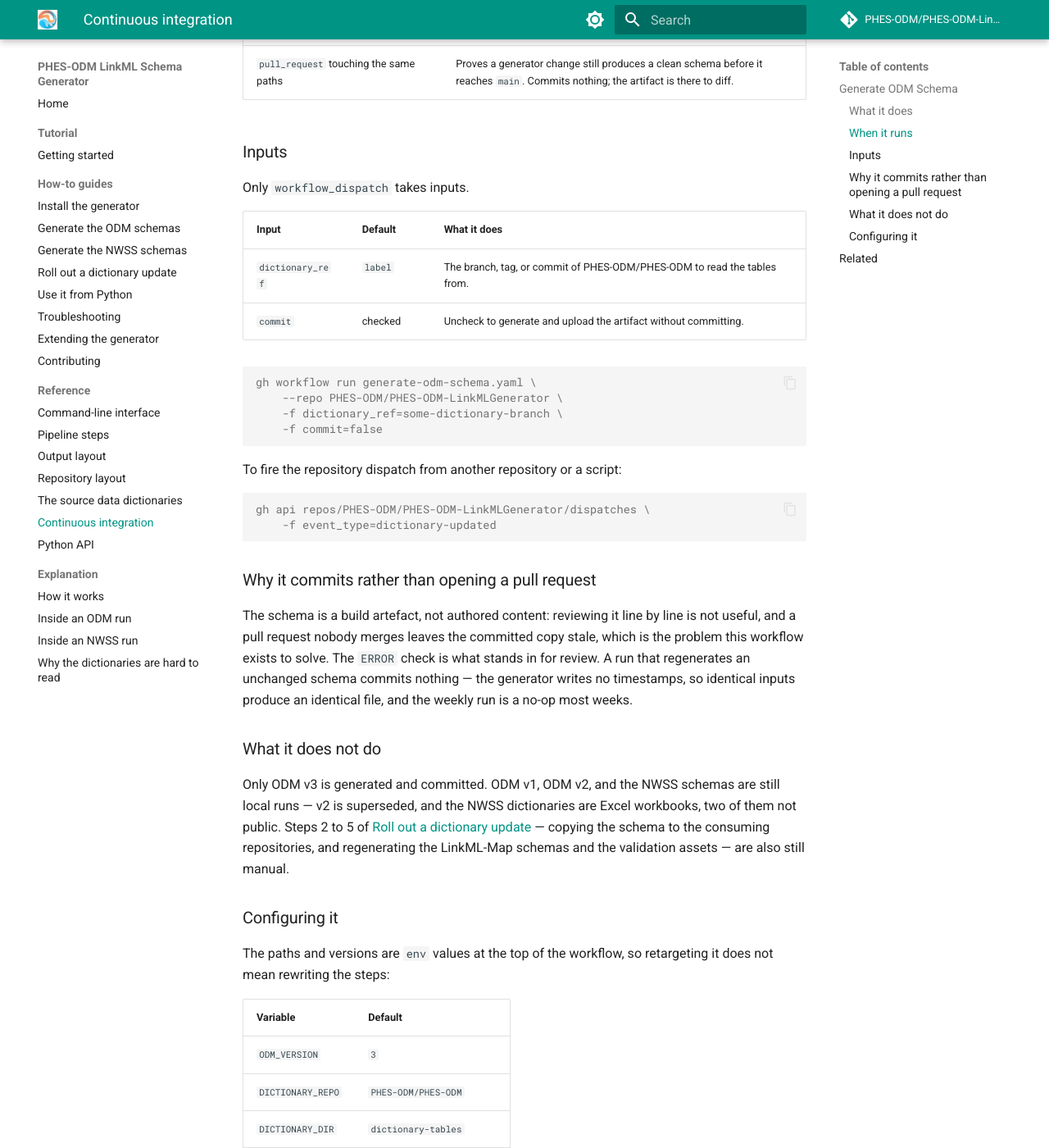
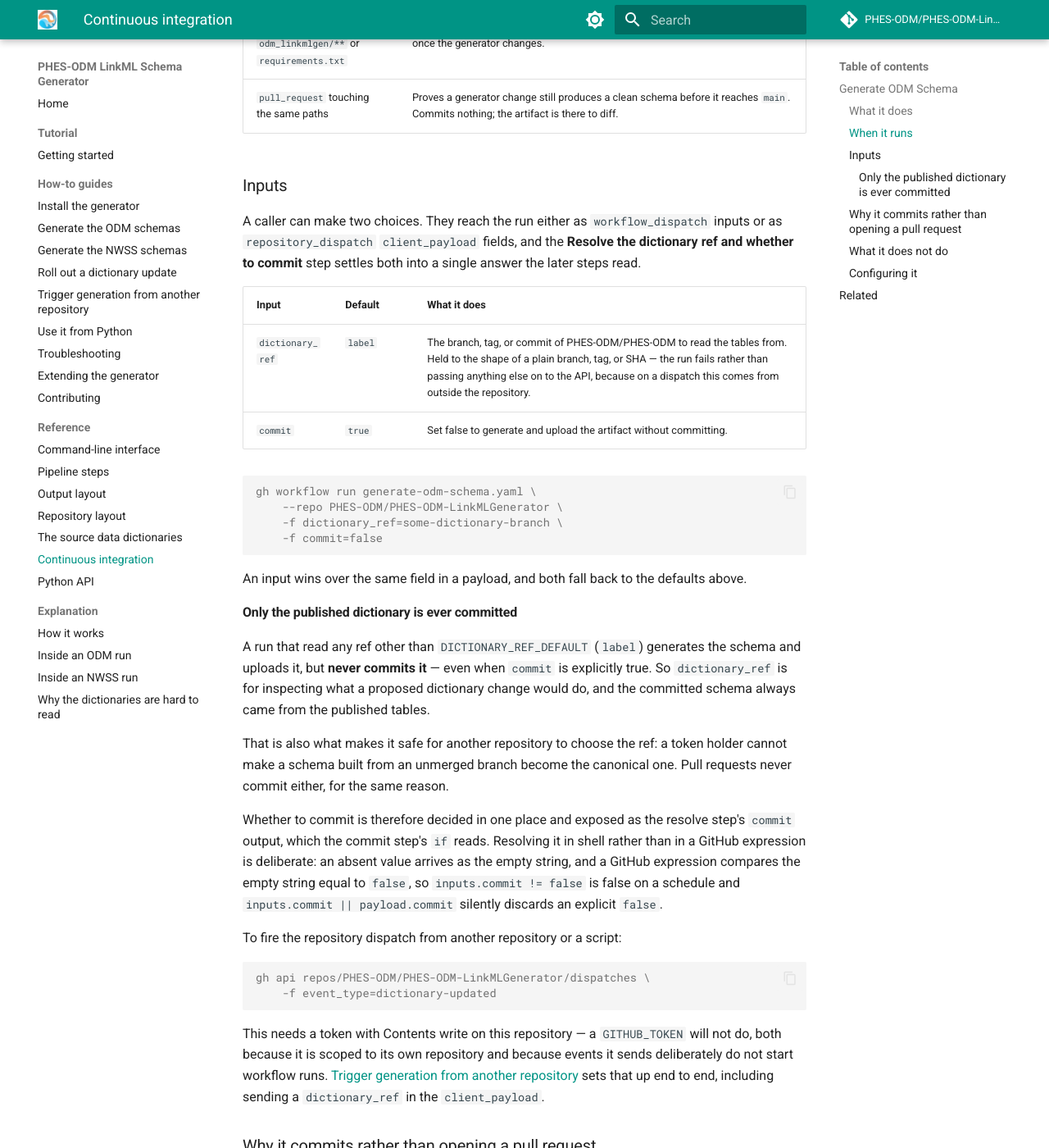
Before and after one commit to PHES-ODM/PHES-ODM-LinkMLGenerator, an MkDocs documentation site: the page built from docs/reference/continuous-integration.md, in a window 1280 px wide and 1400 px high, scrolled down 1505 px. Shown: the whole window at 82% size. Built offline with MkDocs 1.6.1 and Material for MkDocs 9.7.7, drawn with Linux system fonts in a browser that asks for light colours; comment, search, counter and statistics services are not loaded; some of the changed text lies outside the part shown.

Commit message:
Added client_payload to generate-odm-schema.yaml: Includes dictionary_ref and commit parameters (to specify the branch to read the CSV dictionary files from, and whether to commit the resulting LinkML schema or not)

````diff
--- a/docs/reference/continuous-integration.md
+++ b/docs/reference/continuous-integration.md
@@ -45,18 +45,21 @@
 | --- | --- |
 | `schedule`, Mondays 07:00 UTC | The dictionary is in another repository, which cannot notify this one. The schedule bounds how stale the committed schema can get at a week. |
 | `workflow_dispatch` | To pick a dictionary change up immediately, or to generate from another branch of the dictionary repository. |
-| `repository_dispatch`, type `dictionary-updated` | So the PHES-ODM repository — or anything else holding a token for this one — can request a regeneration the moment the tables change. |
+| `repository_dispatch`, type `dictionary-updated` | So the PHES-ODM repository — or anything else holding a token for this one — can request a regeneration the moment the tables change. It may carry `dictionary_ref` and `commit` in its `client_payload`. See [Trigger generation from another repository](../how-to/trigger-from-another-repository.md). |
 | `push` to `main` touching `odm_linkmlgen/**` or `requirements.txt` | The other half of the problem: the same dictionary produces a different schema once the generator changes. |
 | `pull_request` touching the same paths | Proves a generator change still produces a clean schema before it reaches `main`. Commits nothing; the artifact is there to diff. |
 
 ### Inputs
 
-Only `workflow_dispatch` takes inputs.
+A caller can make two choices. They reach the run either as
+`workflow_dispatch` inputs or as `repository_dispatch` `client_payload` fields,
+and the **Resolve the dictionary ref and whether to commit** step settles both
+into a single answer the later steps read.
 
 | Input | Default | What it does |
 | --- | --- | --- |
-| `dictionary_ref` | `label` | The branch, tag, or commit of PHES-ODM/PHES-ODM to read the tables from. |
-| `commit` | checked | Uncheck to generate and upload the artifact without committing. |
+| `dictionary_ref` | `label` | The branch, tag, or commit of PHES-ODM/PHES-ODM to read the tables from. Held to the shape of a plain branch, tag, or SHA — the run fails rather than passing anything else on to the API, because on a dispatch this comes from outside the repository. |
+| `commit` | `true` | Set false to generate and upload the artifact without committing. |
 
 ```console
 gh workflow run generate-odm-schema.yaml \
@@ -65,12 +68,41 @@
     -f commit=false
 ```
 
+An input wins over the same field in a payload, and both fall back to the
+defaults above.
+
+#### Only the published dictionary is ever committed
+
+A run that read any ref other than `DICTIONARY_REF_DEFAULT` (`label`) generates
+the schema and uploads it, but **never commits it** — even when `commit` is
+explicitly true. So `dictionary_ref` is for inspecting what a proposed
+dictionary change would do, and the committed schema always came from the
+published tables.
+
+That is also what makes it safe for another repository to choose the ref: a
+token holder cannot make a schema built from an unmerged branch become the
+canonical one. Pull requests never commit either, for the same reason.
+
+Whether to commit is therefore decided in one place and exposed as the resolve
+step's `commit` output, which the commit step's `if` reads. Resolving it in
+shell rather than in a GitHub expression is deliberate: an absent value arrives
+as the empty string, and a GitHub expression compares the empty string equal to
+`false`, so `inputs.commit != false` is false on a schedule and
+`inputs.commit || payload.commit` silently discards an explicit `false`.
+
 To fire the repository dispatch from another repository or a script:
 
 ```console
 gh api repos/PHES-ODM/PHES-ODM-LinkMLGenerator/dispatches \
     -f event_type=dictionary-updated
 ```
+
+This needs a token with Contents write on this repository — a `GITHUB_TOKEN`
+will not do, both because it is scoped to its own repository and because events
+it sends deliberately do not start workflow runs.
+[Trigger generation from another repository](../how-to/trigger-from-another-repository.md)
+sets that up end to end, including sending a `dictionary_ref` in the
+`client_payload`.
 
 ### Why it commits rather than opening a pull request
 
@@ -100,6 +132,7 @@
 | `ODM_VERSION` | `3` |
 | `DICTIONARY_REPO` | `PHES-ODM/PHES-ODM` |
 | `DICTIONARY_DIR` | `dictionary-tables` |
+| `DICTIONARY_REF_DEFAULT` | `label` |
 | `PARTS_CSV` | `ODM_parts_v3.0.0.csv` |
 | `SETS_CSV` | `ODM_sets_v3.0.0.csv` |
 | `DOWNLOAD_DIR` | `gen/dictionary-download` |
--- a/mkdocs.yml
+++ b/mkdocs.yml
@@ -100,6 +100,7 @@
       - Generate the ODM schemas: how-to/generate-odm-schemas.md
       - Generate the NWSS schemas: how-to/generate-nwss-schemas.md
       - Roll out a dictionary update: how-to/dictionary-workflow.md
+      - Trigger generation from another repository: how-to/trigger-from-another-repository.md
       - Use it from Python: how-to/python-api.md
       - Troubleshooting: how-to/troubleshooting.md
       - Extending the generator: how-to/extending.md
````
Also changed, not shown: docs/how-to/dictionary-workflow.md (+7 -1 lines), docs/how-to/trigger-from-another-repository.md (added, +292 -0 lines), 1 other file.
